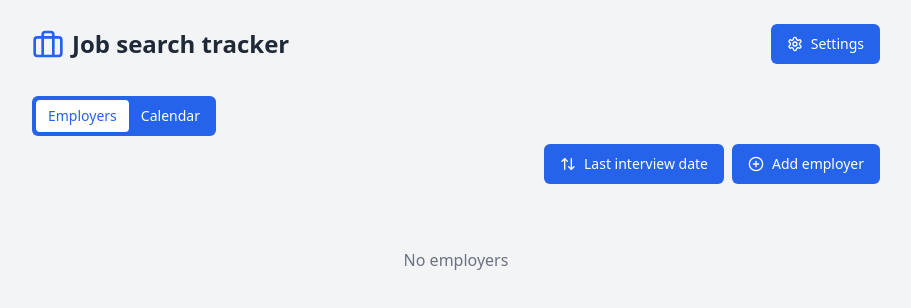
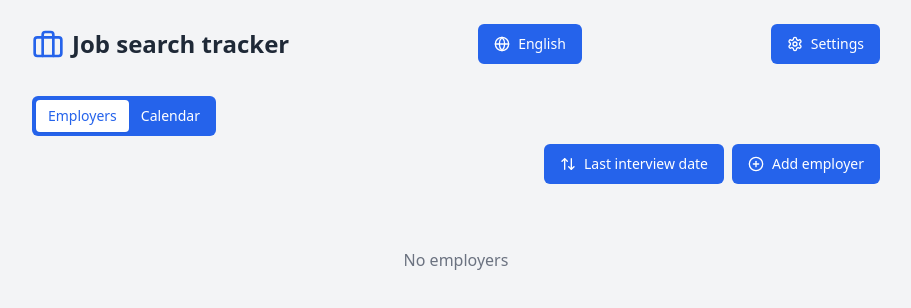
Before and after one commit to powerckbestest/job-search-tracker-app, a React (Vite) app: page / in a window 1280 px wide. Shown: the top 308 px of the page, without its empty margins (184-1095 px from the left). Built offline with nearby package versions, Linux system fonts and the light colour scheme.

Commit message:
feature/#22-language-translation Добавлен переключатель языков

```diff
--- a/src/components/layout/Toolbar.tsx
+++ b/src/components/layout/Toolbar.tsx
@@ -1,11 +1,13 @@
 import { Settings } from '@/components/settings/Settings.tsx';
 import { AppName } from '@/components/layout/AppName.tsx';
+import { LanguageSelector } from '@/components/settings/LanguageSelector.tsx';
 
 export const Toolbar = () => {
   return (
     <header className="mb-8">
       <div className="flex items-center justify-between">
         <AppName />
+        <LanguageSelector />
         <Settings />
       </div>
     </header>
--- /dev/null
+++ b/src/components/settings/LanguageSelector.tsx
@@ -0,0 +1,71 @@
+import { useState, useEffect } from 'react';
+import { useTranslation } from 'react-i18next';
+import { Globe, Check } from 'lucide-react';
+import {
+  DropdownMenu,
+  DropdownMenuContent,
+  DropdownMenuItem,
+  DropdownMenuTrigger,
+} from '@/components/ui/dropdown-menu.tsx';
+import { Button } from '@/components/ui/button.tsx';
+
+const LANGUAGES = [
+  {
+    code: 'en',
+    name: 'English',
+  },
+  {
+    code: 'ru',
+    name: 'Русский',
+  },
+];
+
+export const LanguageSelector = () => {
+  const { i18n } = useTranslation();
+  const [currentLanguage, setCurrentLanguage] = useState(i18n.language || 'en');
+
+  useEffect(() => {
+    const handleLanguageChange = (lng: string) => {
+      setCurrentLanguage(lng);
+      localStorage.setItem('language', lng);
+    };
+
+    i18n.on('languageChanged', handleLanguageChange);
+
+    return () => {
+      i18n.off('languageChanged', handleLanguageChange);
+    };
+  }, [i18n]);
+
+  const changeLanguage = (languageCode: string) => {
+    i18n.changeLanguage(languageCode);
+  };
+
+  return (
+    <DropdownMenu>
+      <DropdownMenuTrigger asChild>
+        <Button data-testid="language-selector">
+          <Globe className="h-5 w-5" />
+          <span>{LANGUAGES.find((l) => l.code === currentLanguage)?.name}</span>
+        </Button>
+      </DropdownMenuTrigger>
+      <DropdownMenuContent className="w-48">
+        {LANGUAGES.map((language) => (
+          <DropdownMenuItem
+            className={`flex w-full items-center justify-between px-4 py-2 transition-colors duration-200 hover:bg-gray-100 ${
+              currentLanguage === language.code
+                ? 'bg-blue-50 text-blue-600'
+                : ''
+            } `}
+            onClick={() => changeLanguage(language.code)}
+          >
+            <span>{language.name}</span>
+            {currentLanguage === language.code && (
+              <Check className="h-4 w-4 text-blue-500" />
+            )}
+          </DropdownMenuItem>
+        ))}
+      </DropdownMenuContent>
+    </DropdownMenu>
+  );
+};
--- a/src/components/settings/Settings.tsx
+++ b/src/components/settings/Settings.tsx
@@ -13,7 +13,6 @@ import { useTranslation } from 'react-i18next';
 export const Settings = () => {
   const { t } = useTranslation();
   return (
-    <>
     <DropdownMenu>
       <DropdownMenuTrigger asChild>
         <Button data-testid="settings">
@@ -30,6 +29,5 @@ export const Settings = () => {
         </DropdownMenuItem>
       </DropdownMenuContent>
     </DropdownMenu>
-    </>
   );
 };
```
Also changed, not shown: 1 other file (tests, documents, lock files or other folders). Lines whose indentation alone changed are shown as unchanged.
